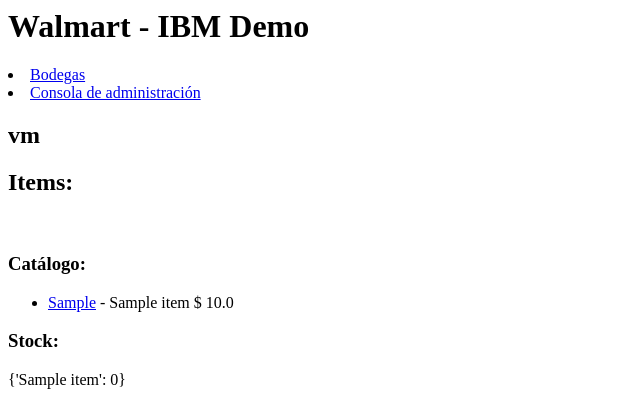
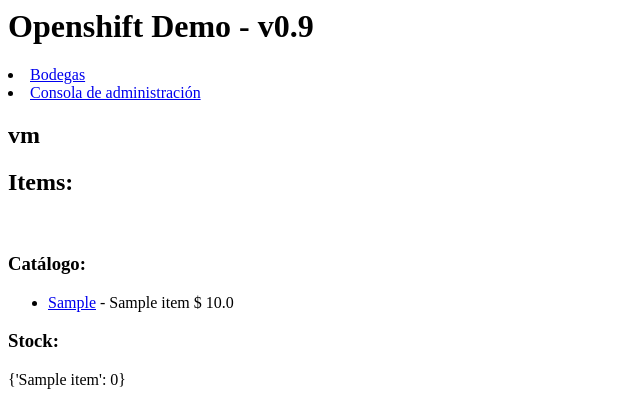
Before and after one commit to fabstao/demo-inventario-django, a Django app: page / in a window 1280 px wide. Shown: the top 420 px of the page, without its empty margins (0-640 px from the left). Run offline with Django 3.2, Linux system fonts and the light colour scheme; tables that the repository leaves empty hold one stand-in row (values such as "Sample post").

Commit message:
Cleaning demo

```diff
--- a/relacion/templates/relacion/index.html
+++ b/relacion/templates/relacion/index.html
@@ -1,10 +1,11 @@
 <html>
 <body>
 	<header>
-	<h1>Walmart - IBM Demo</h1>
+
+	<h1>Openshift Demo - v0.9</h1>
 	<nav>
 		<li><a href="/administracion">Bodegas</a> </li>
-		<li><a href="/admin">Consola de administraci&oacute;n</a> </li>
+		<li><a href="/admin" target="_blank">Consola de administraci&oacute;n</a> </li>
 	</nav>
 {% if hostname %}
 <h2>{{ hostname }}</h2>
```
